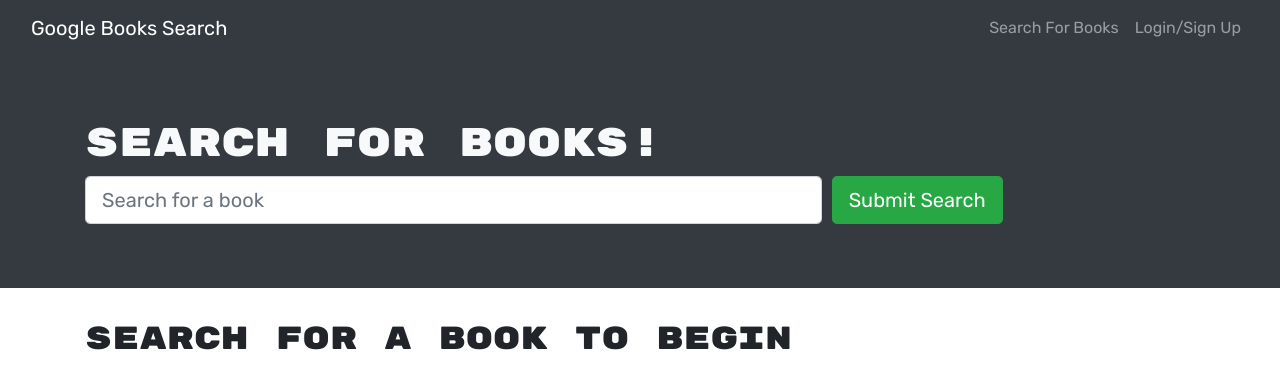
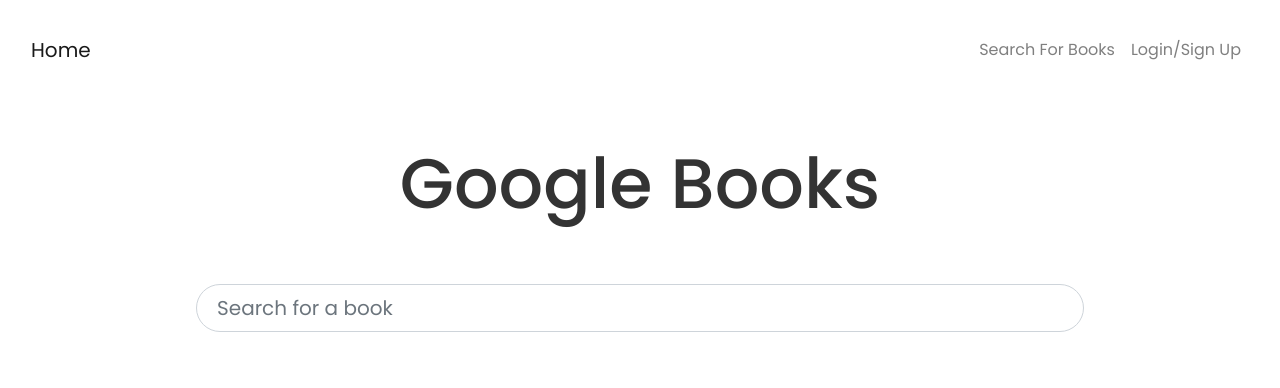
Before and after one commit to Punkinut/Book-Search-Engine, a React (Create React App) app in the folder client/: page / in a window 1280 px wide. Shown: the top 388 px of the page. Built offline with nearby package versions, Linux system fonts and the light colour scheme.

Commit message:
Updated some basic styling

```diff
--- a/client/public/index.html
+++ b/client/public/index.html
@@ -22,8 +22,7 @@
       work correctly both with client-side routing and a non-root public URL.
       Learn how to configure a non-root public URL by running `npm run build`.
     -->
-  <link href="https://fonts.googleapis.com/css2?family=Rubik+Mono+One&family=Rubik:ital,wght@0,400;1,300&display=swap"
-    rel="stylesheet">
+  <link href="https://fonts.googleapis.com/css2?family=Poppins:wght@100;200;300;400;500;600;700;800;900&display=swap" rel="stylesheet">
 
 
   <title>Google Book Search</title>
--- a/client/src/components/Navbar.js
+++ b/client/src/components/Navbar.js
@@ -13,10 +13,10 @@
 
   return (
     <>
-      <Navbar bg='dark' variant='dark' expand='lg'>
+      <Navbar className="bg-black bl nav" expand='lg'>
         <Container fluid>
           <Navbar.Brand as={Link} to='/'>
-            Google Books Search
+            Home
           </Navbar.Brand>
           <Navbar.Toggle aria-controls='navbar' />
           <Navbar.Collapse id='navbar'>
@@ -27,7 +27,7 @@
               {/* if user is logged in show saved books and logout */}
               {Auth.loggedIn() ? (
                 <>
-                  <Nav.Link as={Link} to='/saved'>
+                  <Nav.Link className='bl' as={Link} to='/saved'>
                     See Your Books
                   </Nav.Link>
                   <Nav.Link onClick={Auth.logout}>Logout</Nav.Link>
--- a/client/src/index.css
+++ b/client/src/index.css
@@ -1,5 +1,41 @@
+:root {
+  --white: white;
+  --black: #333333;
+}
+
 body {
-  font-family: 'Rubik', sans-serif;
+  font-family: "Poppins", sans-serif;
+}
+
+.bg-black {
+  background-color: var(--white);
+}
+
+.bg-bl {
+  background-color: var(--black) !important;
+}
+
+.bl {
+  color: var(--black);
+}
+
+.header {
+  text-align: center;
+  font-size: 70px;
+  font-weight: 500;
+}
+
+.nav {
+  padding-top: 30px;
+}
+
+.input {
+  border-radius: 50px;
+  margin-top: 50px;
+  margin-left: auto;
+  margin-right: auto;
+  width: 80%;
+  padding: 20px;
 }
 
 h1,
@@ -8,7 +44,7 @@
 h4,
 h5,
 h6 {
-  font-family: 'Rubik Mono One', sans-serif;
+  font-family: "Poppins", sans-serif;
 }
 
 .small {
--- a/client/src/pages/SearchBooks.js
+++ b/client/src/pages/SearchBooks.js
@@ -95,12 +95,12 @@
 
   return (
     <>
-      <Jumbotron fluid className='text-light bg-dark'>
+      <Jumbotron fluid className='text-light bg-black'>
         <Container>
-          <h1>Search for Books!</h1>
+          <h1 className='bl header'>Google Books</h1>
           <Form onSubmit={handleFormSubmit}>
             <Form.Row>
-              <Col xs={12} md={8}>
+              <Col>
                 <Form.Control
                   name='searchInput'
                   value={searchInput}
@@ -108,13 +108,14 @@
                   type='text'
                   size='lg'
                   placeholder='Search for a book'
+                  className='input'
                 />
               </Col>
-              <Col xs={12} md={4}>
+              {/* <Col>
                 <Button type='submit' variant='success' size='lg'>
                   Submit Search
                 </Button>
-              </Col>
+              </Col> */}
             </Form.Row>
           </Form>
         </Container>
@@ -124,7 +125,7 @@
         <h2>
           {searchedBooks.length
             ? `Viewing ${searchedBooks.length} results:`
-            : 'Search for a book to begin'}
+            : ''}
         </h2>
         <CardColumns>
           {searchedBooks.map((book) => {
```
